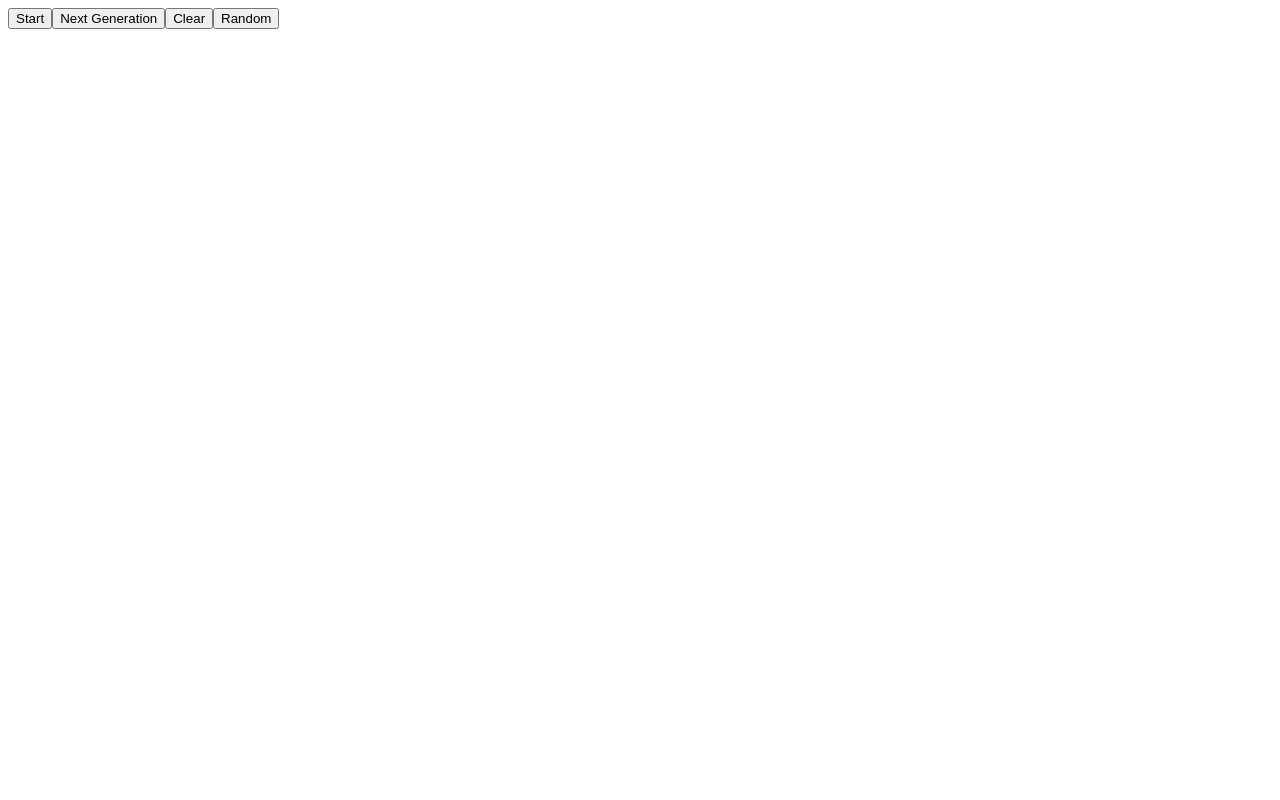
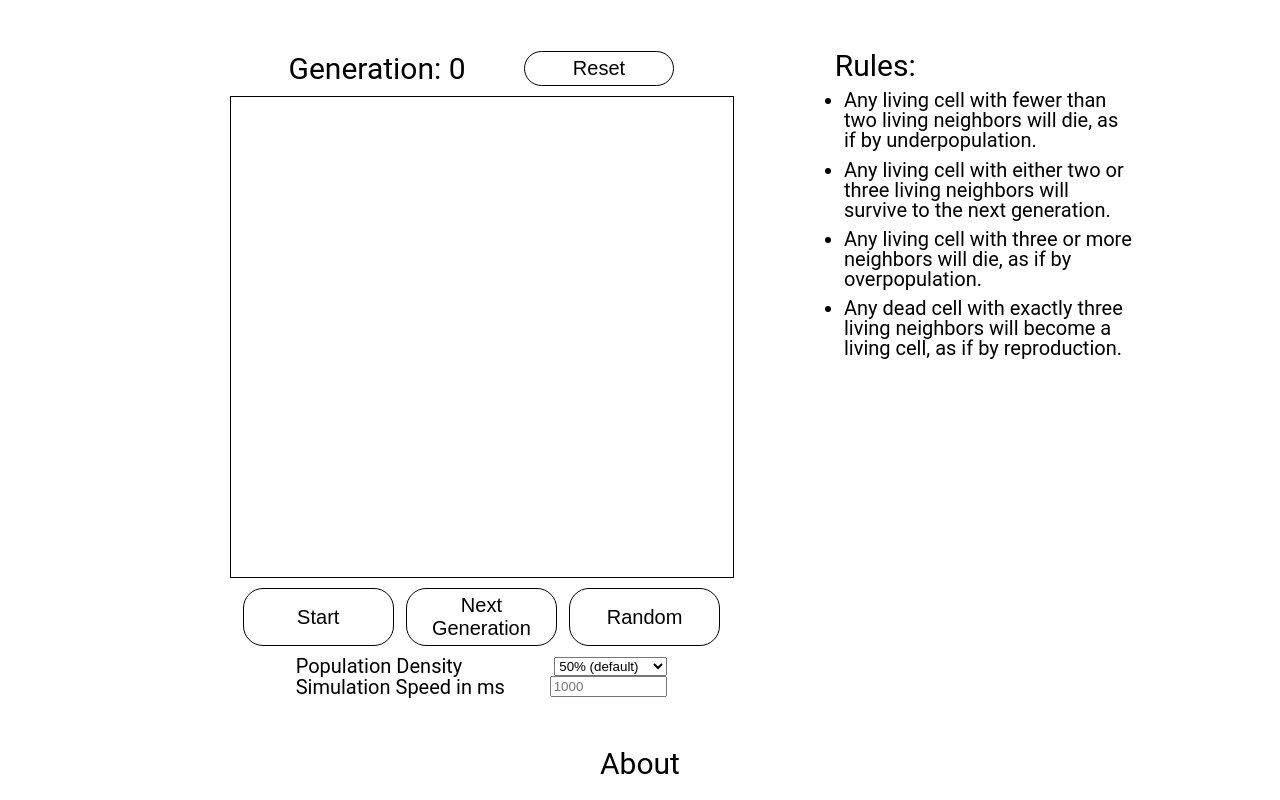
Before and after one commit to LoganSorensen/game-of-life, a React (Create React App) app: page / in a window 1280 px wide. Built offline with nearby package versions, Linux system fonts and the light colour scheme.

Commit message:
updated button functionality, added rules and about sections, added modifiers, updated styling, implemented generation counter

```diff
--- a/src/App.js
+++ b/src/App.js
@@ -1,11 +1,15 @@
 import React, { useState, useCallback, useRef } from "react";
 import produce from "immer";
 
-// import GridContainer from './components/gridContainerOld';
-// import GridContainer from './components/gridContainer'
+import Rules from "./components/rules";
+import Controls from "./components/controls";
+import About from "./components/about";
 
-const numRows = 25;
-const numCols = 25;
+import "./styles/less/index.less";
+
+const numRows = 40;
+const numCols = 50;
+let generation = 0;
 
 const operations = [
   [0, 1],
@@ -31,12 +35,20 @@ function App() {
     return generateEmptyGrid();
   });
 
+  const [modifiers, setModifiers] = useState({
+    population: 50,
+    speed: 1000,
+  })
+
+  const [cellSize, setCellSize] = useState(10);
+
   const [running, setRunning] = useState(false);
 
   const runningRef = useRef();
   runningRef.current = running;
 
   const runSimulation = useCallback(() => {
+    // const speed = modifiers.speed;
     setGrid((g) => {
       return produce(g, (gridCopy) => {
         for (let i = 0; i < numRows; i++) {
@@ -60,70 +72,65 @@ function App() {
       });
     });
 
+    generation += 1;
+
     if (runningRef.current) {
-      setTimeout(runSimulation, 500);
+
+      setTimeout(runSimulation, modifiers.speed);
     }
-  }, []);
+  }, [modifiers.speed]);
+
+  const updateModifiers = e => {
+    // console.log(e.target, e.target.value)
+    setModifiers({...modifiers, [e.target.name]: Number(e.target.value)})
+  }
+
+
 
   return (
     <>
+      <div className="main-section">
+        <div className="grid-container">
+          <div className='grid-top'>
+          <h2 className="generation-counter">Generation: {generation}</h2>
           <button
             onClick={() => {
-          setRunning(!running);
               if (!running) {
-            runningRef.current = true;
-            runSimulation();
+                setGrid(generateEmptyGrid());
+                generation = 0;
               }
             }}
+            style={running ? {cursor: 'not-allowed'} : undefined}
           >
-        {running ? "Stop" : "Start"}
+            Reset
           </button>
-      <button
-        onClick={() => {
-          runSimulation();
-        }}
-      >
-        Next Generation
-      </button>
-      <button
-        onClick={() => {
-          setGrid(generateEmptyGrid());
-        }}
-      >
-        Clear
-      </button>
-      <button
-        onClick={() => {
-          const rows = [];
-          for (let i = 0; i < numRows; i++) {
-            rows.push(
-              Array.from(Array(numCols), () => (Math.random() > 0.5 ? 1 : 0))
-            );
-          }
-          setGrid(rows);
-        }}
-      >
-        Random
-      </button>
+          </div>
           <div
+            className="grid"
             style={{
               display: "grid",
-          gridTemplateColumns: `repeat(${numCols}, 20px)`,
+              border: "1px solid black",
+              gridTemplateColumns: `repeat(${numCols}, ${cellSize}px)`,
             }}
           >
             {grid.map((rows, i) =>
               rows.map((col, k) => (
                 <div
+                  className={grid[i][k] ? "alive" : "dead"}
                   key={`${i}-${k}`}
-              onClick={() => {
+                  onClick={
+                    !running
+                      ? () => {
                           const newGrid = produce(grid, (gridCopy) => {
                             gridCopy[i][k] = grid[i][k] ? 0 : 1;
                           });
                           setGrid(newGrid);
-              }}
+                        }
+                      : undefined
+                  }
                   style={{
-                width: 20,
-                height: 20,
+                    width: cellSize,
+                    height: cellSize,
                     backgroundColor: grid[i][k] ? "black" : undefined,
                     border: "1px solid white",
                   }}
@@ -131,6 +138,44 @@ function App() {
               ))
             )}
           </div>
+          <Controls
+            numRows={numRows}
+            numCols={numCols}
+            running={running}
+            setRunning={setRunning}
+            generateEmptyGrid={generateEmptyGrid}
+            generation={generation}
+            setGrid={setGrid}
+            runningRef={runningRef}
+            runSimulation={runSimulation}
+            population={modifiers.population}
+          />
+          <div className='modifiers'>
+            <div className='modifier'>
+          <span>Population Density</span>
+          <select defaultValue={50} name='population' onChange={updateModifiers}>
+          <option value={10}>10%</option>
+          <option value={20}>20%</option>
+          <option value={30}>30%</option>
+          <option value={40}>40%</option>
+          <option value={50}>50% (default)</option>
+          <option value={60}>60%</option>
+          <option value={70}>70%</option>
+          <option value={80}>80%</option>
+          <option value={90}>90%</option>
+          <option value={100}>100%</option>
+          </select>
+          </div>
+          <div className='modifier'>
+          <span>Simulation Speed in ms</span>
+          <input type='number' name='speed' placeholder='1000' onChange={updateModifiers}></input>
+          </div>
+        </div>
+        </div>
+
+        <Rules />
+      </div>
+      <About />
     </>
   );
 }
--- /dev/null
+++ b/src/components/about.jsx
@@ -0,0 +1,11 @@
+import React from 'react';
+
+const About = () => {
+    return (
+        <div className="about-section">
+            <h2>About</h2>
+        </div>
+    )
+}
+
+export default About;
--- /dev/null
+++ b/src/components/controls.jsx
@@ -0,0 +1,57 @@
+import React from "react";
+
+const Controls = ({
+  numRows,
+  numCols,
+  running,
+  setRunning,
+  setGrid,
+  runningRef,
+  runSimulation,
+  population,
+}) => {
+  return (
+    <div className="btn-container">
+      <button
+        onClick={() => {
+          setRunning(!running);
+          if (!running) {
+            runningRef.current = true;
+            runSimulation();
+          }
+        }}
+      >
+        {running ? "Stop" : "Start"}
+      </button>
+      <button
+        onClick={() => {
+          if (!running) {
+            runSimulation();
+          }
+        }}
+        style={running ? {cursor: 'not-allowed'} : undefined}
+      >
+        Next Generation
+      </button>
+
+      <button
+        onClick={() => {
+          if (!running) {
+            const rows = [];
+            for (let i = 0; i < numRows; i++) {
+              rows.push(
+                Array.from(Array(numCols), () => (Math.random() > (population / 100) ? 0 : 1))
+              );
+            }
+            setGrid(rows);
+          }
+        }}
+        style={running ? {cursor: 'not-allowed'} : undefined}
+      >
+        Random
+      </button>
+    </div>
+  );
+};
+
+export default Controls;
--- /dev/null
+++ b/src/components/rules.jsx
@@ -0,0 +1,17 @@
+import React from 'react';
+
+const Rules = () => {
+    return (
+        <div className='rules'>
+            <h2>Rules:</h2>
+            <ul className='rules-list'>
+                <li>Any living cell with fewer than two living neighbors will die, as if by underpopulation.</li>
+                <li>Any living cell with either two or three living neighbors will survive to the next generation.</li>
+                <li>Any living cell with three or more neighbors will die, as if by overpopulation.</li>
+                <li>Any dead cell with exactly three living neighbors will become a living cell, as if by reproduction.</li>
+            </ul>
+        </div>
+    )
+}
+
+export default Rules;
--- a/src/styles/index.css
+++ b/src/styles/index.css
@@ -1,20 +1,210 @@
-.grid {
-  width: 40%;
+/* http://meyerweb.com/eric/tools/css/reset/
+   v2.0 | 20110126
+   License: none (public domain)
+*/
+html,
+body,
+div,
+span,
+applet,
+object,
+iframe,
+h1,
+h2,
+h3,
+h4,
+h5,
+h6,
+p,
+blockquote,
+pre,
+a,
+abbr,
+acronym,
+address,
+big,
+cite,
+code,
+del,
+dfn,
+em,
+img,
+ins,
+kbd,
+q,
+s,
+samp,
+small,
+strike,
+strong,
+sub,
+sup,
+tt,
+var,
+b,
+u,
+i,
+center,
+dl,
+dt,
+dd,
+ol,
+ul,
+li,
+fieldset,
+form,
+label,
+legend,
+table,
+caption,
+tbody,
+tfoot,
+thead,
+tr,
+th,
+td,
+article,
+aside,
+canvas,
+details,
+embed,
+figure,
+figcaption,
+footer,
+header,
+hgroup,
+menu,
+nav,
+output,
+ruby,
+section,
+summary,
+time,
+mark,
+audio,
+video {
+  margin: 0;
+  padding: 0;
+  border: 0;
+  font-size: 100%;
+  font: inherit;
+  vertical-align: baseline;
+}
+/* HTML5 display-role reset for older browsers */
+article,
+aside,
+details,
+figcaption,
+figure,
+footer,
+header,
+hgroup,
+menu,
+nav,
+section {
+  display: block;
+}
+body {
+  line-height: 1;
+}
+ol,
+ul {
+  list-style: none;
+}
+blockquote,
+q {
+  quotes: none;
+}
+blockquote:before,
+blockquote:after,
+q:before,
+q:after {
+  content: "";
+  content: none;
+}
+table {
+  border-collapse: collapse;
+  border-spacing: 0;
+}
+html {
+  font-size: 62.5%;
+  font-family: 'Roboto', sans-serif;
+}
+button {
+  cursor: pointer;
+}
+.main-section {
   display: flex;
-  flex-wrap: wrap;
+  padding: 0 10%;
 }
-.grid canvas {
+button {
+  background-color: transparent;
+  border: 1px solid black;
+  border-radius: 20px;
+  font-size: 2rem;
+  padding: 1%;
+  outline: none;
+  width: 30%;
+}
+.grid-top {
+  display: flex;
+  justify-content: space-evenly;
+  align-items: center;
+  margin-bottom: 2%;
+}
+h2 {
+  font-size: 3rem;
+}
+.grid-container {
+  margin: 5% 10%;
+}
+.grid-container .generation-counter {
+  text-align: center;
+}
+.grid-container .grid {
   border: 1px solid black;
   width: 100%;
 }
-.grid div {
-  width: 3.73%;
-  height: 2vh;
-  border: 1px solid black;
+.grid-container .btn-container {
+  display: flex;
+  justify-content: space-evenly;
 }
-.grid .alive {
-  background-color: white;
+.grid-container .btn-container button {
+  margin-top: 2%;
 }
-.grid .dead {
-  background-color: black;
+.rules {
+  margin-top: 5%;
+  width: 30%;
 }
+.rules .rules-list {
+  list-style-type: disc;
+}
+.rules .rules-list li {
+  margin: 3%;
+  font-size: 2rem;
+}
+.about-section {
+  text-align: center;
+}
+.modifiers {
+  margin-top: 2%;
+  font-size: 2rem;
+  display: flex;
+  flex-direction: column;
+}
+.modifiers .modifier {
+  display: flex;
+  align-items: center;
+  justify-content: space-between;
+  margin-left: 13%;
+}
+.modifiers .modifier input,
+.modifiers .modifier select {
+  margin-right: 15%;
+}
+.modifiers .modifier input {
+  width: 25%;
+}
+.modifiers .modifier select {
+  width: 25.8%;
+}
--- /dev/null
+++ b/src/styles/less/global.less
@@ -0,0 +1,8 @@
+html {
+    font-size: 62.5%;
+    font-family: 'Roboto', sans-serif;
+}
+
+button {
+    cursor: pointer;
+}
--- a/src/styles/less/grid.less
+++ b/src/styles/less/grid.less
@@ -1,25 +1,90 @@
-.grid {
-    width: 40%;
-    // width: 50%;
-    // border: 1px solid red;
+.main-section {
+  display: flex;
+  padding: 0 10%;
+}
+
+button {
+  background-color: transparent;
+  border: 1px solid black;
+  border-radius: 20px;
+  font-size: 2rem;
+  padding: 1%;
+  outline: none;
+  width: 30%;
+}
+
+.grid-top {
+  display: flex;
+  justify-content: space-evenly;
+  align-items: center;
+  margin-bottom: 2%;
+}
+
+h2 {
+  font-size: 3rem;
+}
+
+.grid-container {
+  margin: 5% 10%;
+
+  .generation-counter {
+    text-align: center;
+  }
+
+  .grid {
+    border: 1px solid black;
+    width: 100%;
+  }
+
+  .btn-container {
     display: flex;
-    flex-wrap: wrap;
-    canvas {
-        border: 1px solid black;
-        width: 100%;
+    justify-content: space-evenly;
+
+    button {
+      margin-top: 2%;
     }
-    div {
-        width: 3.73%;
-        // width: 4%;
-        height: 2vh;
-        border: 1px solid black;
+  }
+}
+
+.rules {
+  margin-top: 5%;
+  width: 30%;
+
+  .rules-list {
+    list-style-type: disc;
+    li {
+      margin: 3%;
+      font-size: 2rem;
+    }
+  }
+}
+
+.about-section {
+  text-align: center;
+}
+
+.modifiers {
+  margin-top: 2%;
+  font-size: 2rem;
+  display: flex;
+  flex-direction: column;
+
+  .modifier {
+    display: flex;
+    align-items: center;
+    justify-content: space-between;
+    margin-left: 13%;
+
+    input, select {
+        margin-right: 15%;
     }
 
-    .alive {
-        background-color: white;
+    input {
+      width: 25%;
     }
 
-    .dead {
-        background-color: black;
+    select {
+      width: 25.8%;
     }
+  }
 }
--- a/src/styles/less/index.less
+++ b/src/styles/less/index.less
@@ -1,2 +1,4 @@
+@import "reset.less";
+@import "global.less";
+
 @import "grid.less";
-@import "cell.less";
--- /dev/null
+++ b/src/styles/less/reset.less
@@ -0,0 +1,129 @@
+/* http://meyerweb.com/eric/tools/css/reset/
+   v2.0 | 20110126
+   License: none (public domain)
+*/
+
+html,
+body,
+div,
+span,
+applet,
+object,
+iframe,
+h1,
+h2,
+h3,
+h4,
+h5,
+h6,
+p,
+blockquote,
+pre,
+a,
+abbr,
+acronym,
+address,
+big,
+cite,
+code,
+del,
+dfn,
+em,
+img,
+ins,
+kbd,
+q,
+s,
+samp,
+small,
+strike,
+strong,
+sub,
+sup,
+tt,
+var,
+b,
+u,
+i,
+center,
+dl,
+dt,
+dd,
+ol,
+ul,
+li,
+fieldset,
+form,
+label,
+legend,
+table,
+caption,
+tbody,
+tfoot,
+thead,
+tr,
+th,
+td,
+article,
+aside,
+canvas,
+details,
+embed,
+figure,
+figcaption,
+footer,
+header,
+hgroup,
+menu,
+nav,
+output,
+ruby,
+section,
+summary,
+time,
+mark,
+audio,
+video {
+  margin: 0;
+  padding: 0;
+  border: 0;
+  font-size: 100%;
+  font: inherit;
+  vertical-align: baseline;
+}
+/* HTML5 display-role reset for older browsers */
+article,
+aside,
+details,
+figcaption,
+figure,
+footer,
+header,
+hgroup,
+menu,
+nav,
+section {
+  display: block;
+}
+body {
+  line-height: 1;
+}
+ol,
+ul {
+  list-style: none;
+}
+blockquote,
+q {
+  quotes: none;
+}
+blockquote:before,
+blockquote:after,
+q:before,
+q:after {
+  content: "";
+  content: none;
+}
+table {
+  border-collapse: collapse;
+  border-spacing: 0;
+}
```
Also changed, not shown: src/styles/less/cell.less (deleted). Lines whose indentation alone changed are shown as unchanged.
